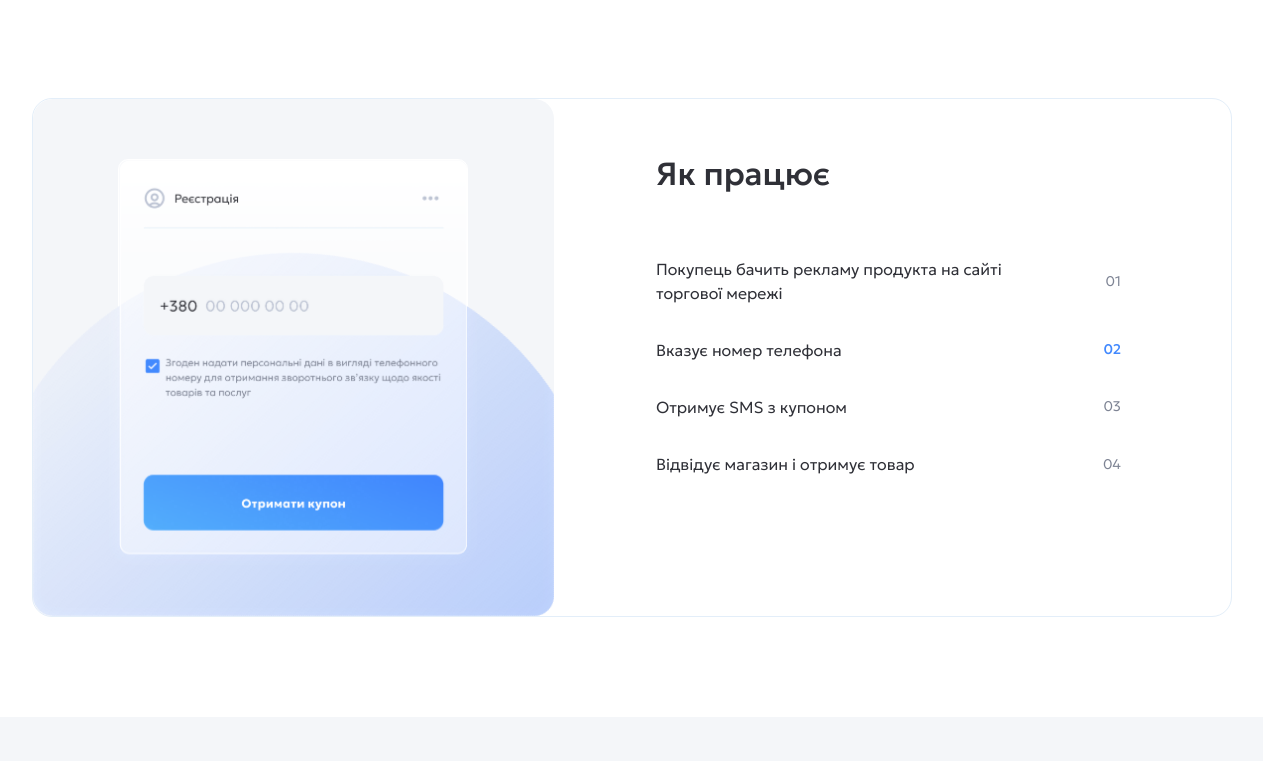
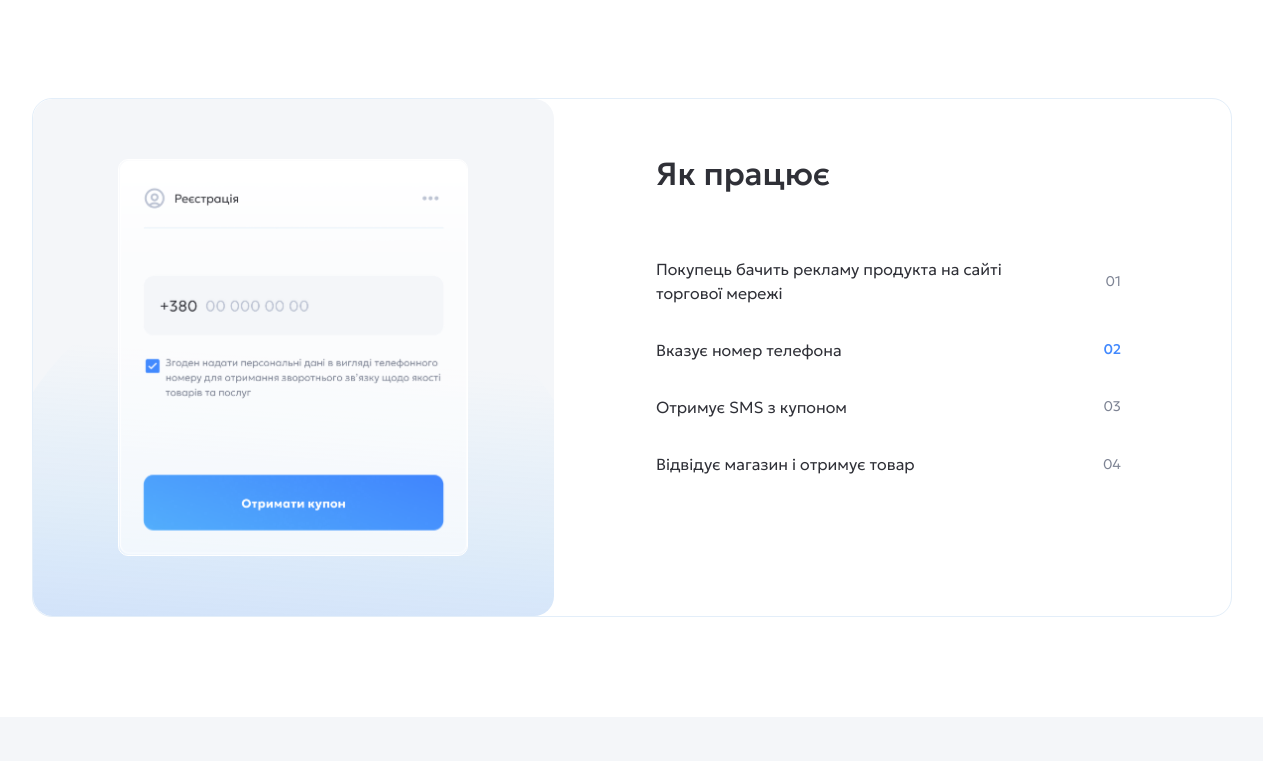
Before and after one commit to alexSili4/poseidon-buyer, a website built with Vite: page src/index.html in a window 1536 px wide. Shown: the part 803-1564 px from the top of the page, without its empty margins (136-1399 px from the left). Built offline with nearby package versions, Linux system fonts and the light colour scheme; files whose address does not match are found by name.

Commit message:
fix slider gradient

```diff
--- a/src/css/about.css
+++ b/src/css/about.css
@@ -139,19 +139,10 @@
     border-radius: 20px;
     padding-top: 60px;
     padding-bottom: 60px;
-    overflow: hidden;
-  }
-
-  .about-slider-gradient {
-    position: absolute;
-    top: 154px;
-    left: 50%;
-    width: 624px;
-    height: 624px;
-    border-radius: 50%;
-    backdrop-filter: blur(6.78px);
-    background: linear-gradient(-70.99deg, rgba(58, 119, 254, 0.4) 3.113%, rgba(89, 188, 251, 0) 102.266%);
-    transform: translateX(-50%) rotate(29.89deg);
+    background-image: url('/icons/about/bg-gradient.svg');
+    background-size: 623px 623px;
+    background-position: top 154px left 50%;
+    background-repeat: no-repeat;
   }
 
   .about-slider-wrap {
--- a/src/partials/about.html
+++ b/src/partials/about.html
@@ -23,7 +23,6 @@
         </div>
       </div>
       <div class="about-slider-bg">
-        <div class="about-slider-gradient"></div>
         <div class="about-slider-wrap">
           <div class="swiper about-slider js-about-slider">
             <div class="swiper-wrapper about-slider-wrapper">
```
Also changed, not shown: src/icons/about/bg-gradient.svg (added).
